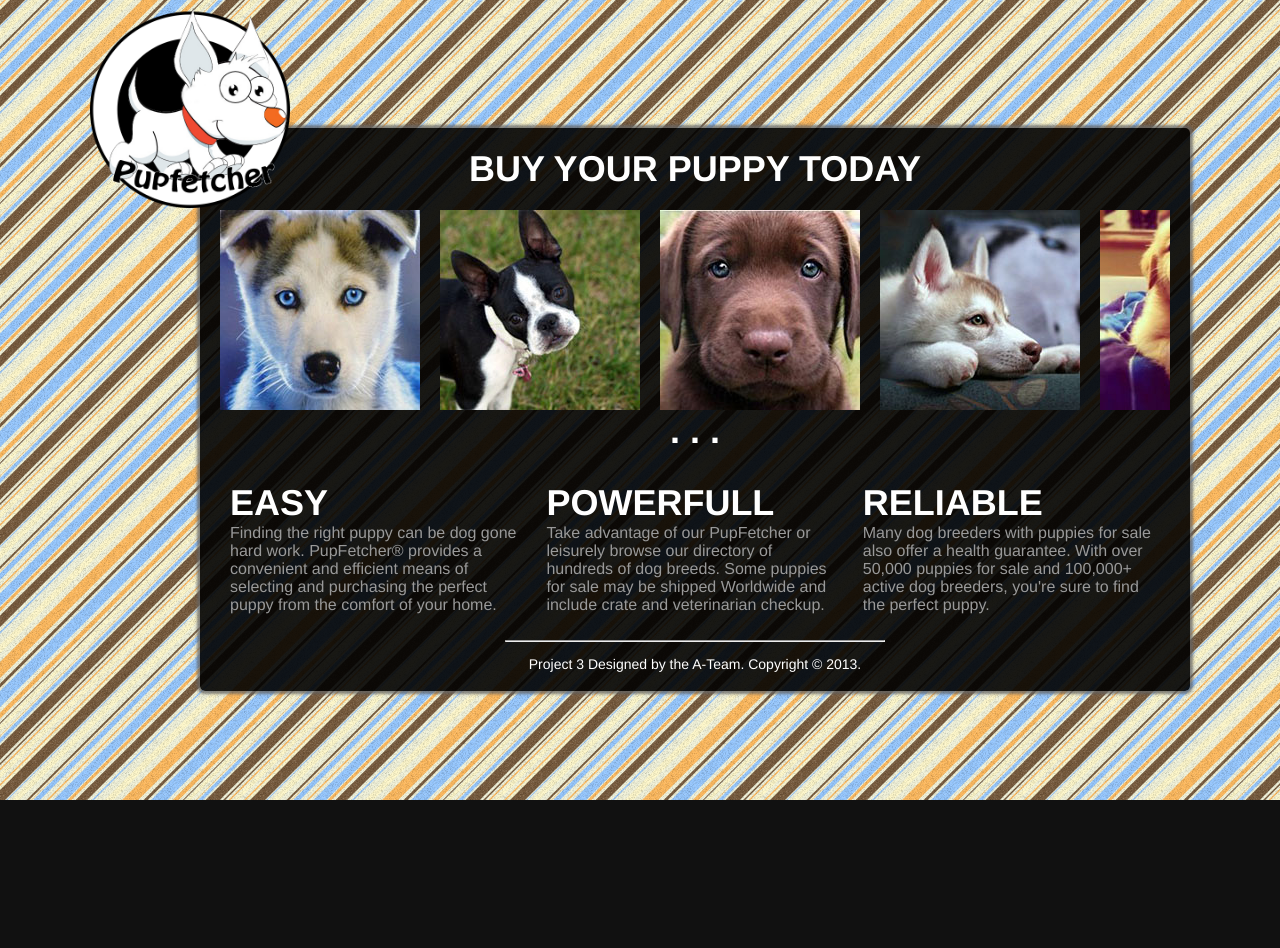
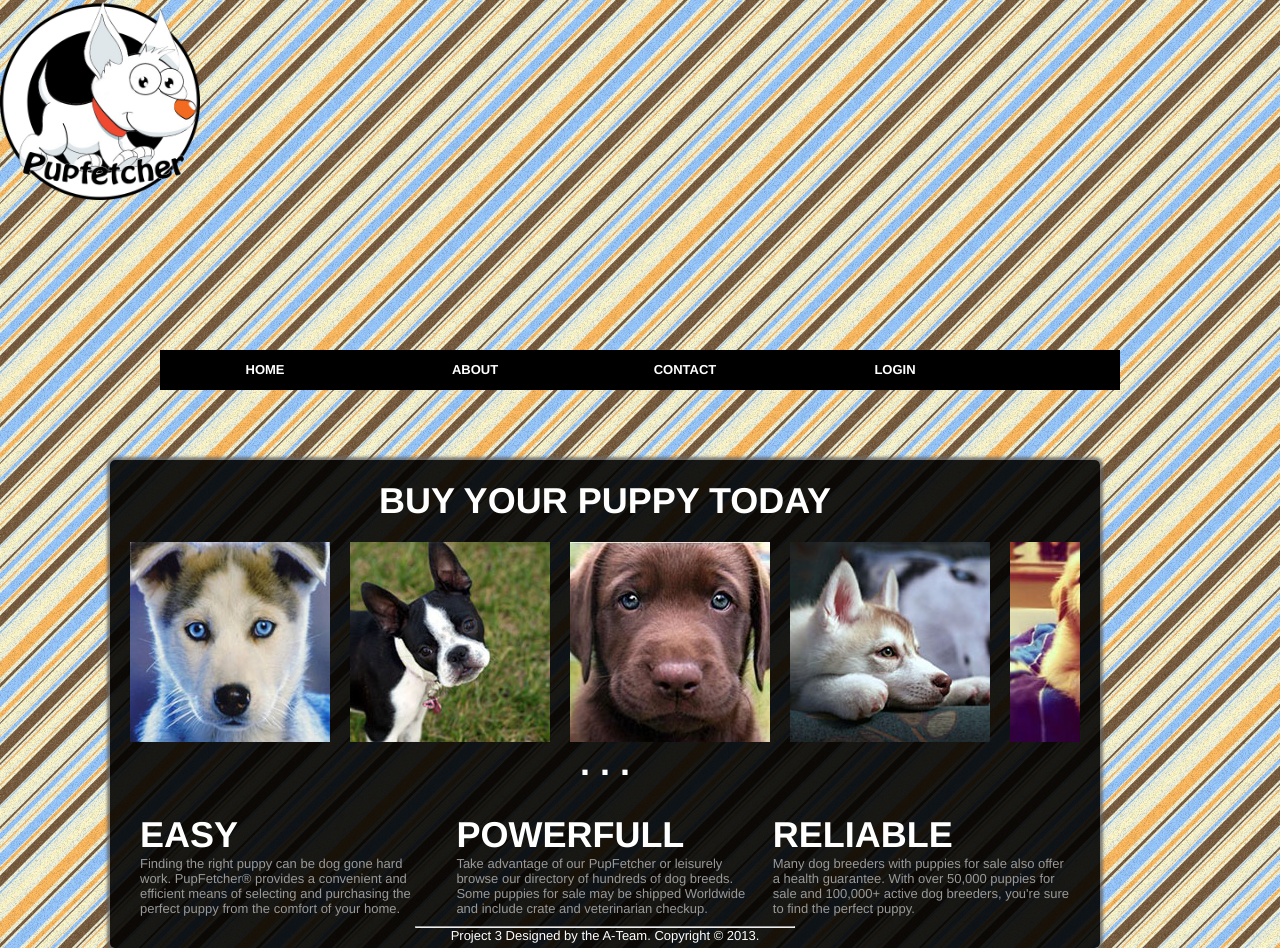
Before and after one commit to manningjr/CSCI3950.Project3, a PHP site: page / in a window 1280 px wide. Before the commit the page ends 800 px from the top, so only its background shows below. Run offline with PHP 8.4, Linux system fonts and the light colour scheme; some libraries are stand-ins or nearby versions.

Commit message:
Menu and Login

```diff
--- /dev/null
+++ b/css/dropdownMenu.css
@@ -0,0 +1,99 @@
+* {
+
+  margin:0;
+	padding:0;
+	font-family:Helvetica Neue, Helvetica;
+	font-size:13px;
+}
+
+.container {
+	width:960px;
+	margin:150px auto;
+}
+
+/*
+ * Beginning of the actual menu code.
+ *
+ */
+
+ul.menu {
+	height:40px;
+	list-style:none; /* remove bullet points */
+	background:black;
+
+}
+
+ul.menu li {
+	float:left;
+}
+
+ul.menu li a {
+	display:block;
+	height:40px;
+	width:100px;
+	margin:0px 10px 0px 10px;
+	padding:0px 5px 0px 5px;
+	line-height:40px; /* Center the text vertically */
+	text-decoration:none;
+	color: white;
+	text-align:center;
+
+	background:black;
+}
+
+ul.menu li:hover a {
+	background:red;
+}
+
+/*
+ * Level 1 Dropdowns
+ */
+
+ul.menu li:hover ul.dropdown {
+	display:block;
+}
+
+
+ul.menu li ul.dropdown {
+	display:none;
+	list-style:none;
+
+}
+
+ul.menu li ul.dropdown li {
+	float:none;
+	position:relative;
+}
+
+ul.menu li ul.dropdown li a {
+	background:black;
+}
+
+ul.menu li ul.dropdown li:hover a {
+	background:pink;
+}
+
+/*
+ * Level 2 Dropdowns
+ */
+
+ul.menu li ul.dropdown li:hover ul.dropdown {
+	display:block;
+}
+
+ul.menu li ul.dropdown li ul.dropdown {
+	position:absolute;
+	left:110px;
+	top:0px;
+	display:none;
+
+}
+
+ul.menu li ul.dropdown li ul.dropdown li a {
+	background:gray;
+}
+
+
+ul.menu li ul.dropdown li ul.dropdown li:hover a {
+	background:orange;
+}
--- a/index.php
+++ b/index.php
@@ -5,16 +5,38 @@
 <title>The PupFetcher</title>
 <link rel="stylesheet" type="text/css" href="css/style.css">
 <link rel="Stylesheet" type="text/css" href="css/smoothDivScroll.css" />
+<link rel="Stylesheet" type="text/css" href="css/dropdownMenu.css" />
 </head>
 
 <body>
-<div class="container">
-
-<!--<div class="navigation"><li id="Home"><a href="index.php">Home</a></li><li id="Puppies"><a href="puppies.html">Puppies</a></li><li id="Info"><a href="info.html">Info</a></li></div>-->
 
   <div class="logo">
     <a href="index.php"> <img src="img/logo.png" alt="Logo" name="logo" width="200" height="200"/></a>
     </div>
+
+  <div class="container">
+
+			<ul class="menu">
+				<li><a href="#">Home</a></li>
+				<li><a href="#">About</a></li>
+				<li><a href="#">Contact</a></li>
+				<li><a href="#">Login</a>
+					<ul class="dropdown">
+						<li><a href="#">Link</a></li>
+						<li><a href="#">Link</a>
+							<ul class="dropdown">
+								<li><a href="#">Link</a></li>
+								<li><a href="#">Link</a></li>
+								<li><a href="#">Link</a></li>
+								<li><a href="#">Link</a></li>
+							</ul>
+						</li>
+						<li><a href="#">Link</a></li>
+						<li><a href="#">Link</a></li>
+					</ul>
+				</li>
+			</ul>
+		</div>
 
   <div class="content">
 
--- /dev/null
+++ b/login.php
@@ -0,0 +1,4 @@
+<div class="login">
+    <a href="login.php" class="---" >Login</a>
+    <a href="#"><u>Forgot Password</u></a>
+</div>
```
